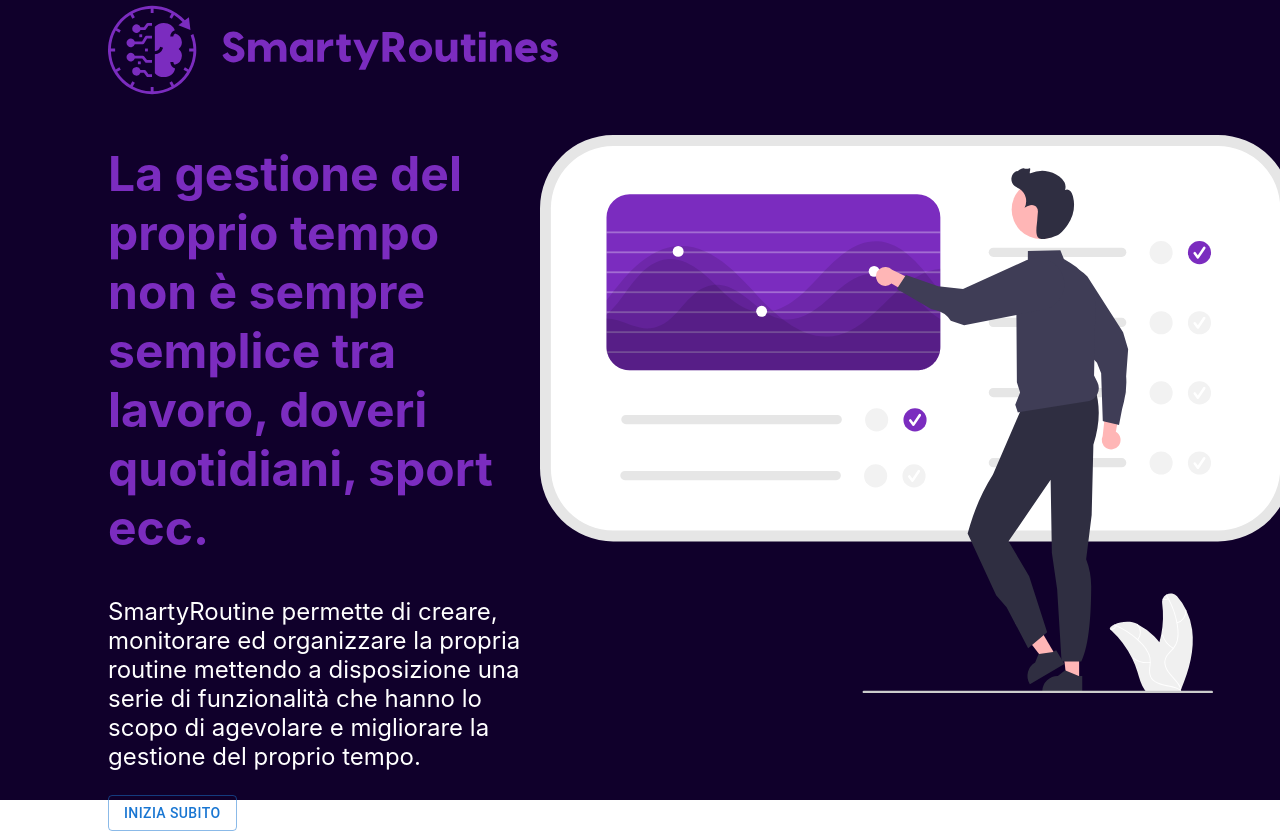
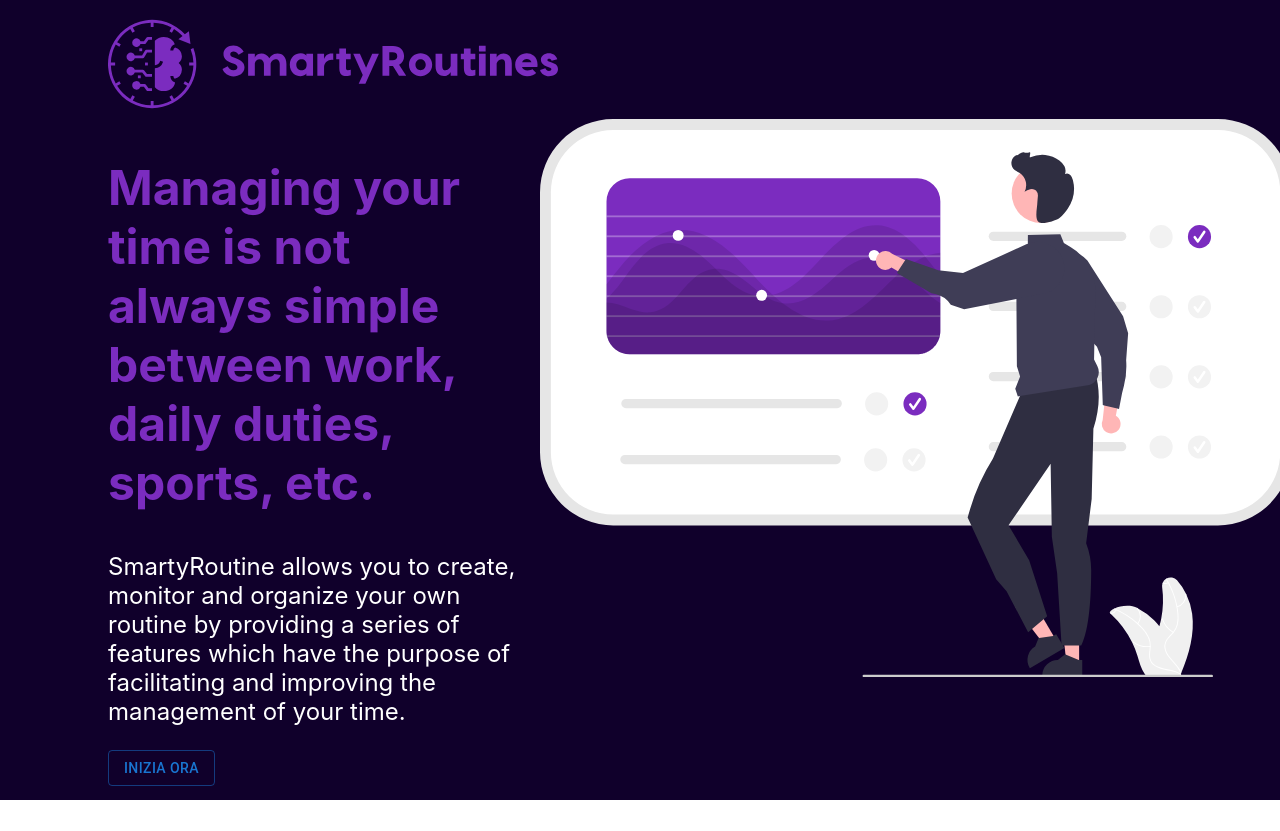
Before and after one commit to francescoVarsa/homeHandler_frontend, a React (Create React App) app: page / in a window 1280 px wide. After the commit the page ends 800 px from the top, so only its background shows below. Built offline with nearby package versions, Linux system fonts and the light colour scheme.

Commit message:
Implement i18Next for multilinguage support

```diff
--- a/package.json
+++ b/package.json
@@ -14,8 +14,11 @@
     "@types/node": "^16.11.59",
     "@types/react": "^18.0.20",
     "@types/react-dom": "^18.0.6",
+    "i18next": "^21.9.1",
+    "i18next-browser-languagedetector": "^6.1.5",
     "react": "^18.2.0",
     "react-dom": "^18.2.0",
+    "react-i18next": "^11.18.6",
     "react-router-dom": "^6.4.0",
     "react-scripts": "5.0.1",
     "sass": "^1.54.9",
--- a/src/components/templates/LandingPageTemplate.tsx
+++ b/src/components/templates/LandingPageTemplate.tsx
@@ -4,10 +4,13 @@
 import Logo from "../atoms/Logo/Logo";
 import Paragraph from "../atoms/Paragraph/Paragraph";
 import Title from "../atoms/Title/Title";
+import { useTranslation } from "react-i18next";
 
 type Props = {};
 
 export default function LandingPageTemplate({}: Props) {
+  const { t } = useTranslation();
+
   return (
     <Grid
       container
@@ -20,22 +23,11 @@
       <Grid xs={4}>
         <div>
           <Logo color="purple" width={450} height={100} />
-          <Title
-            tag={2}
-            text={
-              "La gestione del proprio tempo non è sempre semplice tra lavoro, doveri quotidiani, sport ecc."
-            }
-          />
+          <Title tag={2} text={t("landingPage:title")} />
 
-          <Paragraph
-            size="xxl"
-            text="SmartyRoutine permette di creare, monitorare ed organizzare la
-            propria routine mettendo a disposizione una serie di funzionalità
-            che hanno lo scopo di agevolare e migliorare la gestione del proprio
-            tempo."
-          ></Paragraph>
+          <Paragraph size="xxl" text={t("landingPage:description")}></Paragraph>
 
-          <Button variant="outlined">Inizia subito</Button>
+          <Button variant="outlined">{t("landingPage:start_button")}</Button>
         </div>
       </Grid>
       <Grid xs={6}>
--- /dev/null
+++ b/src/i18n.ts
@@ -0,0 +1,27 @@
+import i18n from "i18next";
+import { initReactI18next } from "react-i18next";
+import LanguageDetector from "i18next-browser-languagedetector";
+import * as landingPageIT from "./translations/it/landingPage/landingPage-it.json"
+import * as landingPageEN from "./translations/en/landingPage/landingPage-en.json"
+
+const resources = {
+  en: {
+    landingPage: landingPageEN,
+  },
+  it: {
+    landingPage: landingPageIT
+  },
+};
+
+i18n
+  .use(initReactI18next) // passes i18n down to react-i18next
+  .use(LanguageDetector)
+  .init({
+    resources,
+
+    interpolation: {
+      escapeValue: false, // react already safes from xss
+    },
+  });
+
+export default i18n;
--- a/src/index.tsx
+++ b/src/index.tsx
@@ -4,6 +4,7 @@
 import App from "./App";
 import reportWebVitals from "./reportWebVitals";
 import { ThemeContextWrapper } from "./components/context/ThemeContext";
+import "./i18n";
 
 const root = ReactDOM.createRoot(
   document.getElementById("root") as HTMLElement
--- /dev/null
+++ b/src/translations/en/landingPage/landingPage-en.json
@@ -0,0 +1,5 @@
+{
+  "title": "Managing your time is not always simple between work, daily duties, sports, etc.",
+  "description": "SmartyRoutine allows you to create, monitor and organize your own routine by providing a series of features which have the purpose of facilitating and improving the management of your time.",
+  "start_button": "Inizia ora"
+}
--- /dev/null
+++ b/src/translations/it/landingPage/landingPage-it.json
@@ -0,0 +1,5 @@
+{
+  "title": "La gestione del proprio tempo non è sempre semplice tra lavoro, doveri quotidiani, sport ecc.",
+  "description": "SmartyRoutine permette di creare, monitorare ed organizzare la propria routine mettendo a disposizione una serie di funzionalità che hanno lo scopo di agevolare e migliorare la gestione del proprio tempo.",
+  "start_button": "Inizia ora"
+}
```
Also changed, not shown: 1 other file (tests, documents, lock files or other folders).
